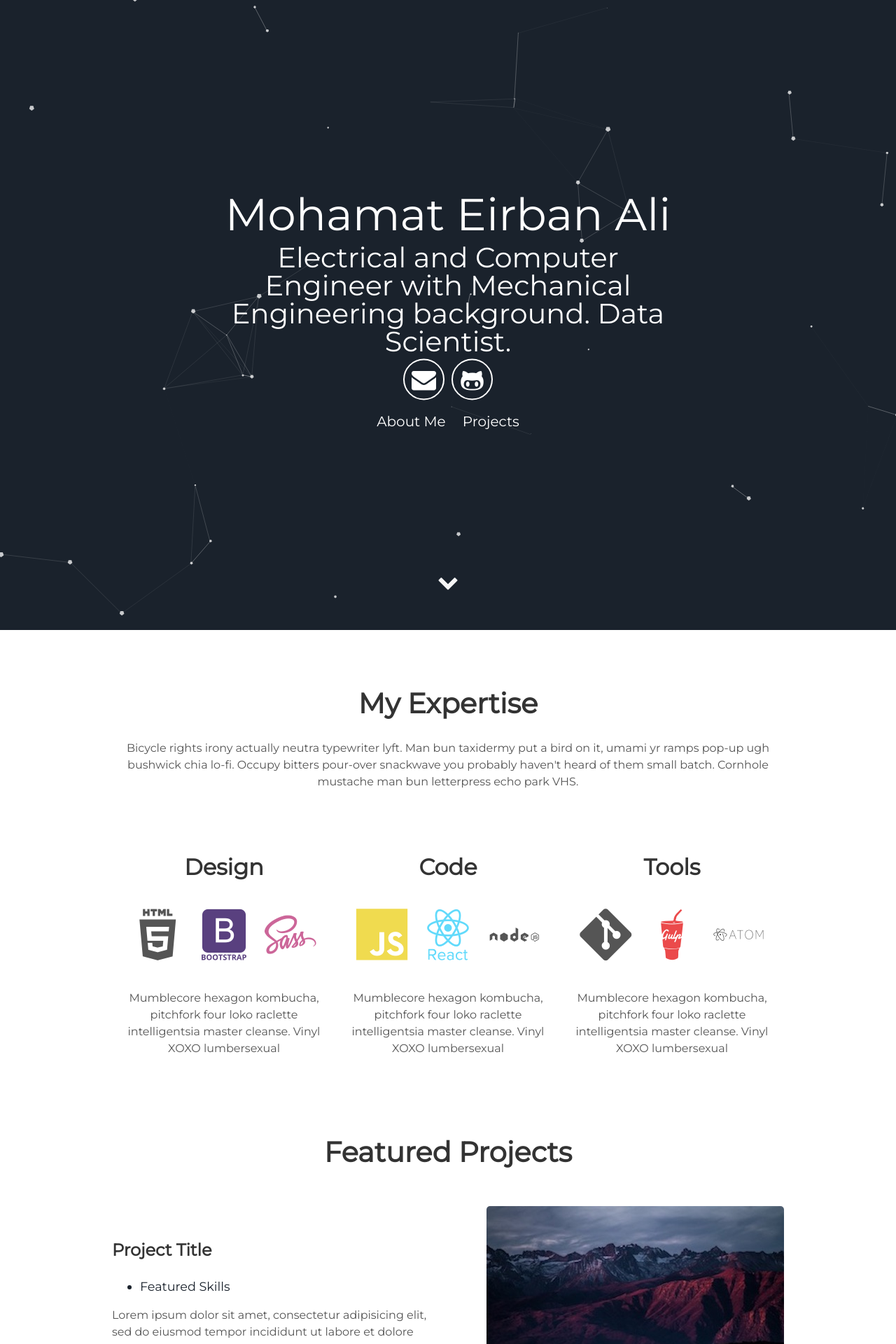
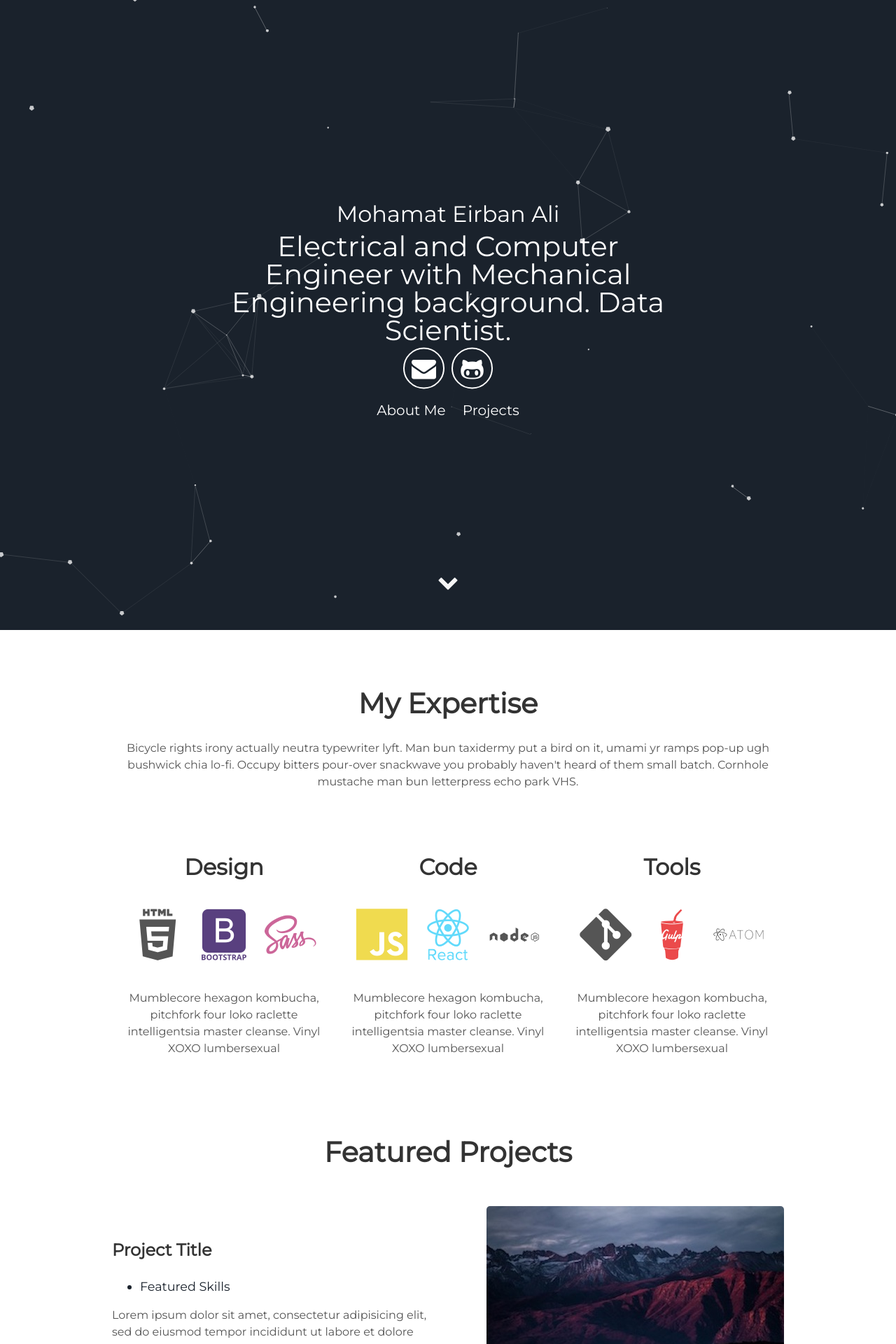
Before and after one commit to danielm201s/danielm201s.github.io, a Jekyll site: the page built from index.html, in a window 1280 px wide. Shown: the top 1920 px of the page at 70% size. Built offline with Jekyll 4.4.1, drawn with Linux system fonts in a browser that asks for light colours.

Commit message:
Update header.html

```diff
--- a/_includes/header.html
+++ b/_includes/header.html
@@ -1,7 +1,7 @@
 <div id="particles-js">
   <div class="header">
 
-        <span style="font-size:5vw;" class="site-title">{{site.username}}</span>
+        <span style="font-size:2.5vw;" class="site-title">{{site.username}}</span>
         <span class="site-description">{{site.user_title}}</span>
 
       <div class="header-icons">
```
